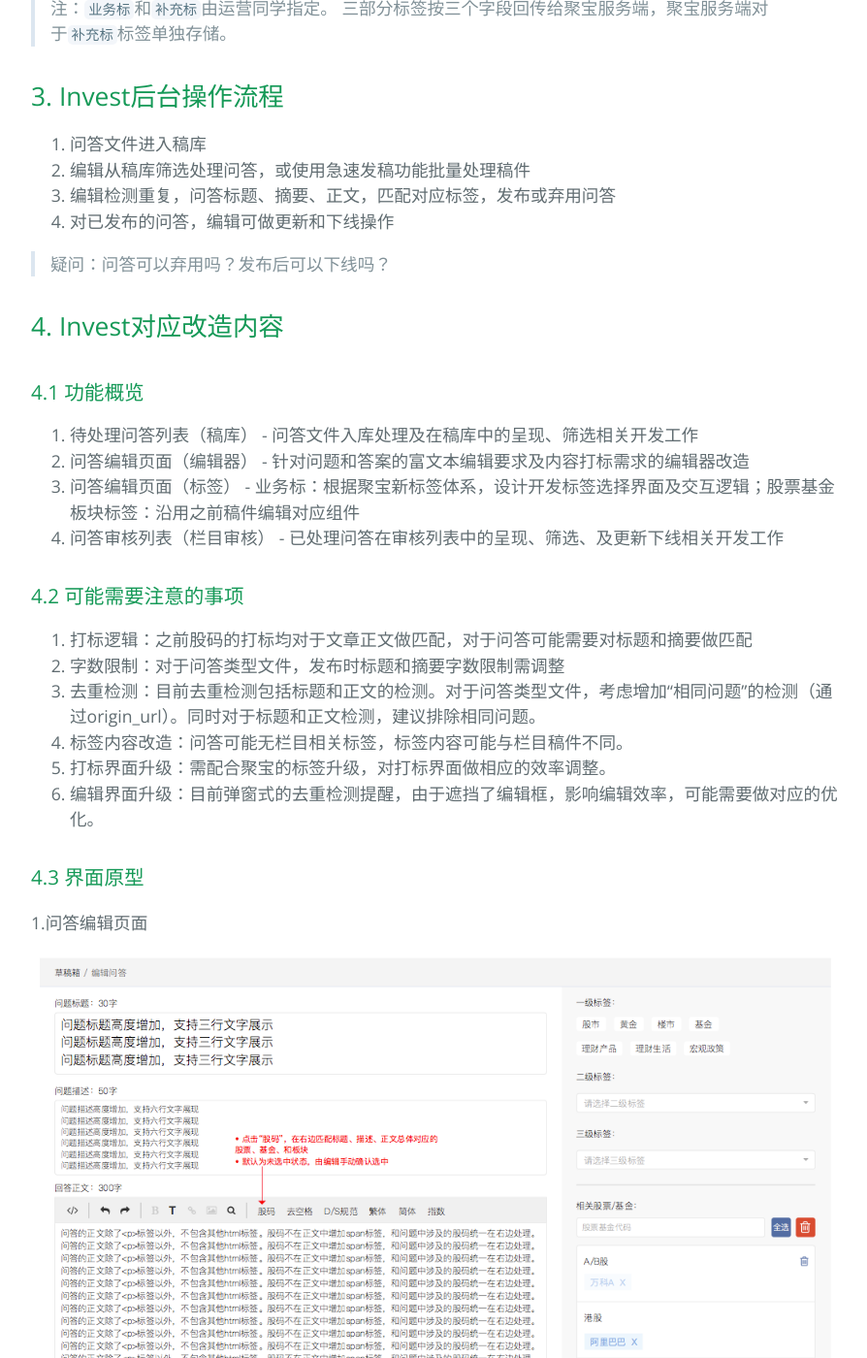
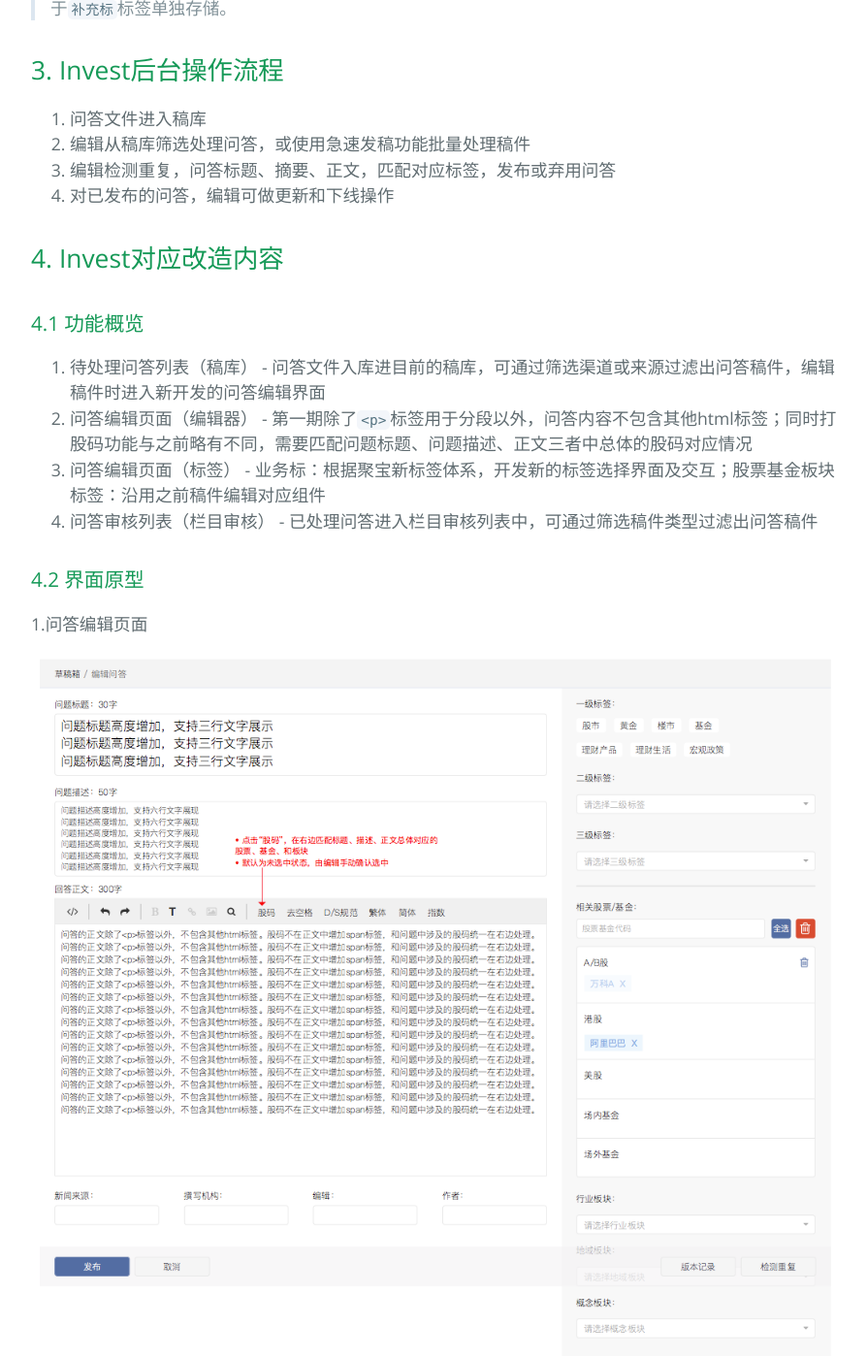
Before and after one commit to Littletreeeeee/prd-invest, a Jekyll site: the page built from documents/jubao_qa.md, in a window 1280 px wide and 1400 px high, scrolled down 3103 px. Shown: the whole window at 97% size, without its empty margins (192-1086 px from the left). Built offline with Jekyll 4.4.1, drawn with Linux system fonts in a browser that asks for light colours; the repository's description, which GitHub fills in, is left out; some of the changed text lies outside the part shown.

Commit message:
change prototype image

```diff
--- a/documents/jubao_qa.md
+++ b/documents/jubao_qa.md
@@ -16,8 +16,9 @@ layout: default
 3. [Invest后台操作流程](#3-invest后台操作流程)
 4. [Invest对应改造内容](#4-invest对应改造内容)
     4.1 [功能概览](#41-功能概览)
-    4.2 [可能需要注意的事项](#42-可能需要注意的事项)
-    4.3 [界面原型](#43-界面原型)
+    4.2 [界面原型](#43-界面原型)
+    4.3 [未来可能需要注意的事项](#42-未来可能需要注意的事项)
+
 
 ## 1. 字段说明
 
@@ -58,16 +59,16 @@ layout: default
 
 > 注：导入数据包括以下4部分：
 > 1. 爬虫内容
-> 2. 基金公司内容------大概会涉及1500只基金，对应35家基金公司，以excel形式提供问答内容给你
-> 3. 结构化内容处理-----覆盖长尾基金和股票，需要你和馒头对一下内容生产和导入方式
-> 4. 历史内容转问答-----我提供excel给到你，按问题+commetid格式，部分内容已完成问题编写，部分内容需一财同学协助处理
-> 5. 第2、3、4部分数据由运营同学离线提供，由数据同学统一处理成约定格式，写入流程1中的mysql/hbase表中
+> 2. 基金公司内容------大概会涉及1500只基金，对应35家基金公司
+> 3. 结构化内容处理-----覆盖长尾基金和股票
+> 4. 历史内容转问答----按问题+commetid格式，部分内容已完成问题编写，部分内容需一财同学协助处理
+> 5. 第2、3、4部分数据由聚宝运营同学离线提供，由聚宝数据同学统一处理成约定格式，写入流程1中的mysql/hbase表中
 
 ### 2.2 问答处理流程
 
 1. `一问一答`作为一条数据传输，如果原始问答中一条问题有多个回答，则拆成一问一答多条数据传输。
 2. `一问一答`作为一个整体打标，打标要综合考虑问和答的内容。
-3. 一条数据中可能缺失问或者答，当缺失时，使用特殊字符标记，需要一财同学根据未缺失部分补充缺失的问或者答。
+3. 一条数据中可能缺失问或者答，当缺失时，在稿件来源字段中标记，需要一财同学根据未缺失部分补充缺失的问或者答。
 4. 一财同学需要做的事情：补充缺失的问或答、对问答文字修改美化、对问答综合打标。
 
 > 注：打标内容包括
@@ -87,32 +88,27 @@ layout: default
 3. 编辑检测重复，问答标题、摘要、正文，匹配对应标签，发布或弃用问答
 4. 对已发布的问答，编辑可做更新和下线操作
 
-> 疑问：问答可以弃用吗？发布后可以下线吗？
-
 ## 4. Invest对应改造内容
 ### 4.1 功能概览
-1. 待处理问答列表（稿库） - 问答文件入库处理及在稿库中的呈现、筛选相关开发工作
-2. 问答编辑页面（编辑器） - 针对问题和答案的富文本编辑要求及内容打标需求的编辑器改造
-3. 问答编辑页面（标签） - 业务标：根据聚宝新标签体系，设计开发标签选择界面及交互逻辑；股票基金板块标签：沿用之前稿件编辑对应组件
-4. 问答审核列表（栏目审核） - 已处理问答在审核列表中的呈现、筛选、及更新下线相关开发工作
+1. 待处理问答列表（稿库） - 问答文件入库进目前的稿库，可通过筛选渠道或来源过滤出问答稿件，编辑稿件时进入新开发的问答编辑界面
+2. 问答编辑页面（编辑器） - 第一期除了`<p>`标签用于分段以外，问答内容不包含其他html标签；同时打股码功能与之前略有不同，需要匹配问题标题、问题描述、正文三者中总体的股码对应情况
+3. 问答编辑页面（标签） - 业务标：根据聚宝新标签体系，开发新的标签选择界面及交互；股票基金板块标签：沿用之前稿件编辑对应组件
+4. 问答审核列表（栏目审核） - 已处理问答进入栏目审核列表中，可通过筛选稿件类型过滤出问答稿件
 
-### 4.2 可能需要注意的事项
-1. 打标逻辑：之前股码的打标均对于文章正文做匹配，对于问答可能需要对标题和摘要做匹配
-2. 字数限制：对于问答类型文件，发布时标题和摘要字数限制需调整
-3. 去重检测：目前去重检测包括标题和正文的检测。对于问答类型文件，考虑增加“相同问题”的检测（通过origin_url）。同时对于标题和正文检测，建议排除相同问题。
-4. 标签内容改造：问答可能无栏目相关标签，标签内容可能与栏目稿件不同。
-5. 打标界面升级：需配合聚宝的标签升级，对打标界面做相应的效率调整。
-6. 编辑界面升级：目前弹窗式的去重检测提醒，由于遮挡了编辑框，影响编辑效率，可能需要做对应的优化。
-
-### 4.3 界面原型
+### 4.2 界面原型
 1.问答编辑页面
 
-![问答编辑页面](../resource/jubaoqa-editing.png)
+![问答编辑页面](../resource/jubao-qa-editing.png)
 
 2.标签点选交互
 
-![标签交互](../resource/jubaoqa-editing-tags1.png)
+![标签交互](../resource/jubao-qa-editing-tags1.png)
 
 3.标签下拉列表
 
-![标签下拉列表](../resource/jubaoqa-editing-tags2.png)
+![标签下拉列表](../resource/jubao-qa-editing-tags2.png)
+
+
+### 4.3 未来可能需要注意的事项
+1. 去重检测：目前去重检测包括标题和正文的检测。对于问答类型文件，考虑增加“相同问题”的检测（通过origin_url）。同时对于标题和正文检测，建议排除相同问题。
+2. 编辑界面升级：目前弹窗式的去重检测提醒，由于遮挡了编辑框，影响编辑效率，可能需要做对应的优化。
```
Also changed, not shown: resource/jubao-qa-editing-tags1.png (renamed from resource/jubaoqa-editing-tags1.png), resource/jubao-qa-editing-tags2.png (renamed from resource/jubaoqa-editing-tags2.png), resource/jubao-qa-editing.png (renamed from resource/jubaoqa-editing.png), 2 other files.
